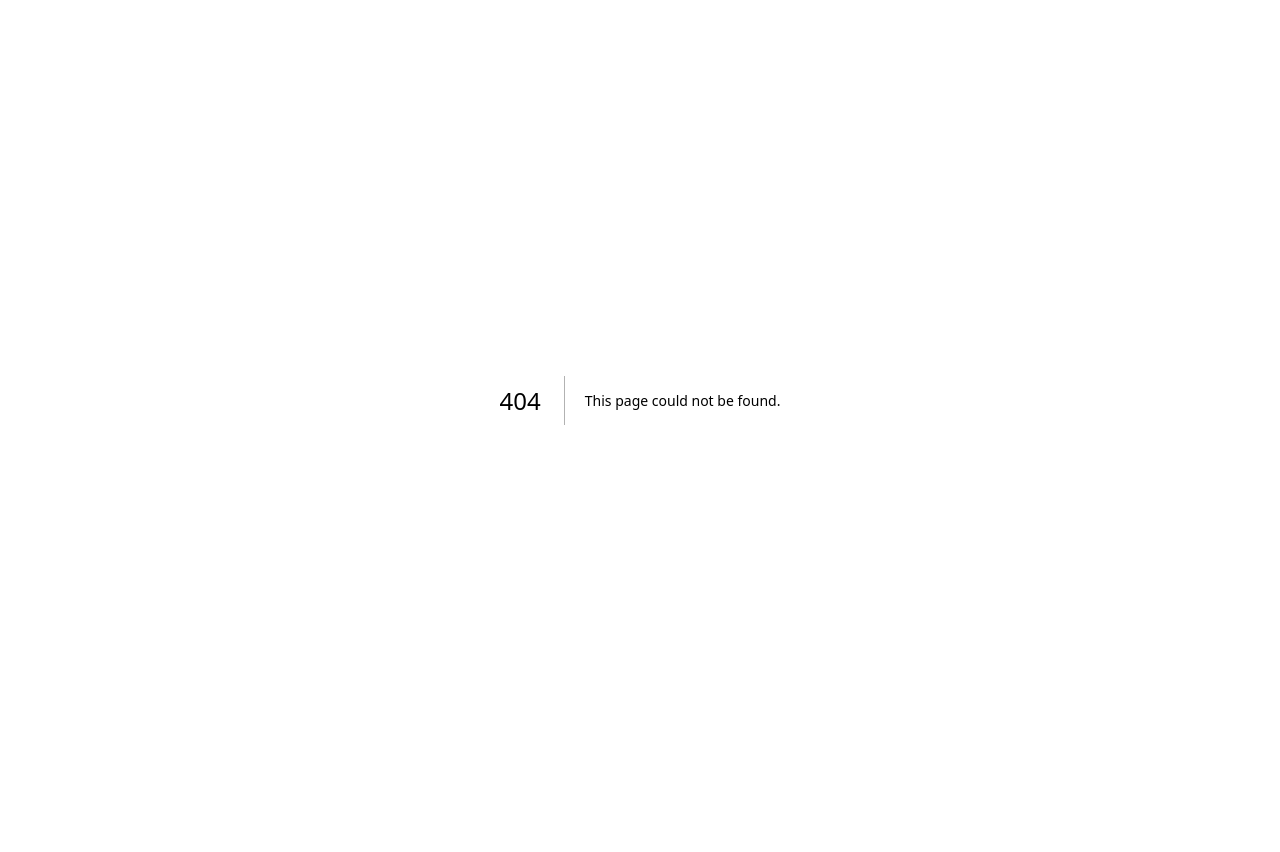
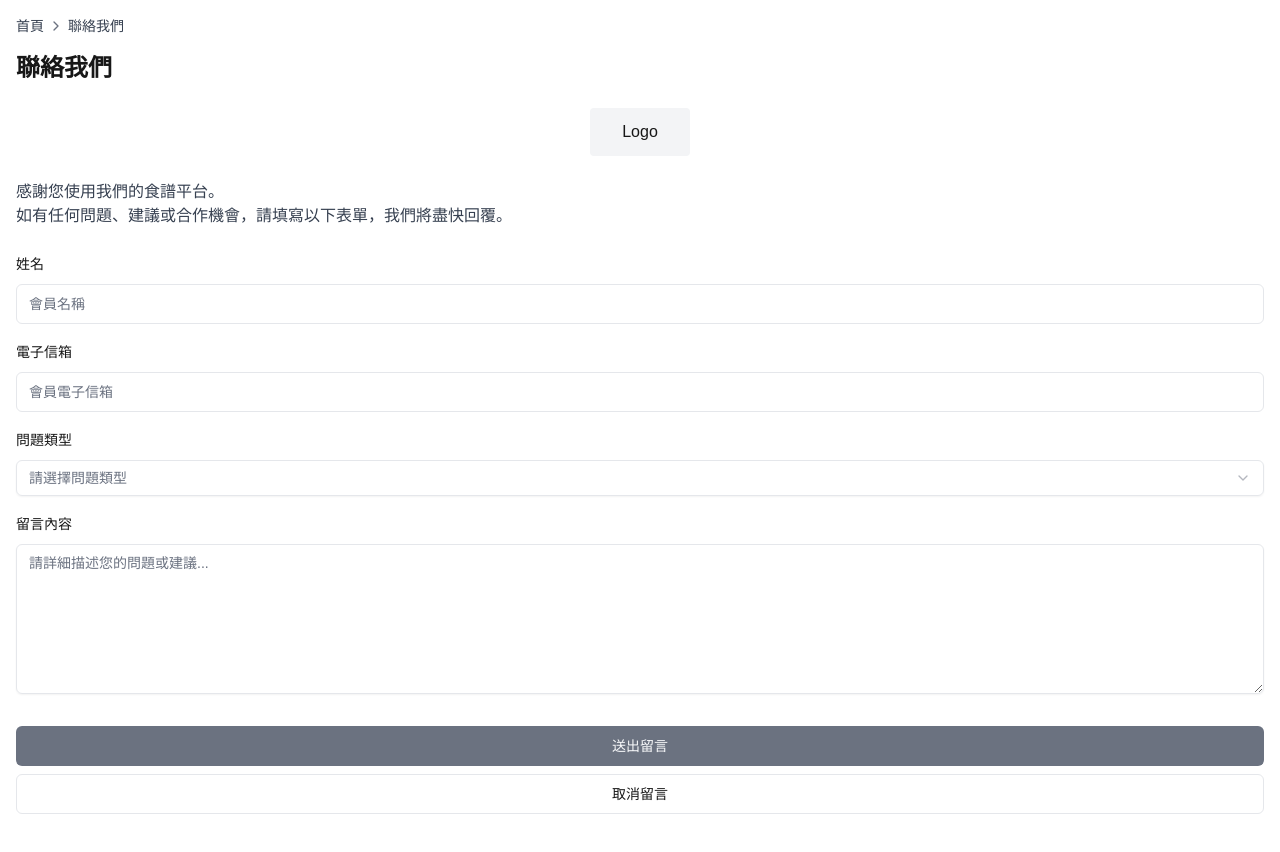
Before and after one commit to heyi5478/anna-cook, a Next.js app: page /contact-us in a window 1280 px wide. Before the commit this address had no page. Shown: the top 852 px of the page. Before the commit the page ends 800 px from the top, so only its background shows below. Built offline with nearby package versions, Linux system fonts and the light colour scheme.

Commit message:
feat: 新增 ContactUs 頁面，整合 ContactUs 元件以提升使用者聯絡體驗與互動性。

```diff
--- /dev/null
+++ b/src/pages/contact-us/index.tsx
@@ -0,0 +1,8 @@
+import { NextPage } from 'next';
+import ContactUs from '@/components/ContactUs';
+
+const ContactUsPage: NextPage = () => {
+  return <ContactUs />;
+};
+
+export default ContactUsPage;
```
